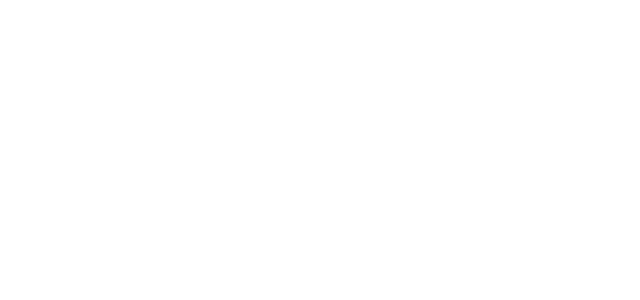
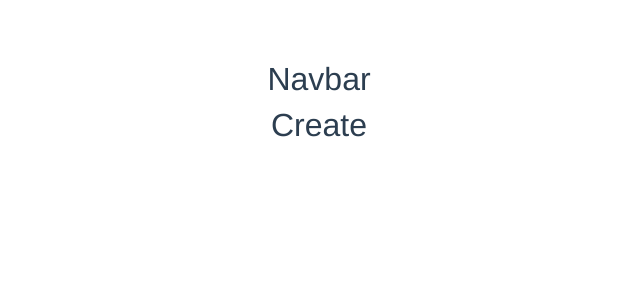
Before and after one commit to apurbadh/Ecommerce-Blockchain, a Vue app: page /create in a window 1280 px wide. Before the commit this address had no page. Shown: the top 300 px of the page, without its empty margins (321-961 px from the left). Built offline with nearby package versions, Linux system fonts and the light colour scheme.

Commit message:
components and pages created

```diff
--- a/src/App.vue
+++ b/src/App.vue
@@ -1,8 +1,9 @@
 <script setup lang="ts">
-
+    import Navbar from "./components/Navbar.vue"
 </script>
 
 <template>
+  <Navbar/>
   <router-view></router-view>
 </template>
 
--- /dev/null
+++ b/src/components/Navbar.vue
@@ -0,0 +1,8 @@
+<script>
+	export default {
+
+	}
+</script>
+<template>
+	<h2>Navbar</h2>
+</template>
--- a/src/main.ts
+++ b/src/main.ts
@@ -4,11 +4,15 @@
 import { createRouter, createWebHistory, Router } from "vue-router"
 import App from './App.vue'
 import Home from "./pages/Home.vue"
+import Create from "./pages/Create.vue"
+import Product from "./pages/Product.vue"
 
 const router: Router = createRouter({
 	history: createWebHistory(),
 	routes: [
-		{ path : "/", name: "Home", component: Home }
+		{ path : "/", name: "Home", component: Home },
+		{ path : "/create", name : "Create", component : Create},
+		{ path : "/product/:id", name : "Product", component : Product}
 	]
 
 })
--- /dev/null
+++ b/src/pages/Create.vue
@@ -0,0 +1,8 @@
+<script>
+	export default {
+
+	}
+</script>
+<template>
+	<h2>Create</h2>
+</template>
--- /dev/null
+++ b/src/pages/Product.vue
@@ -0,0 +1,8 @@
+<script>
+	export default {
+
+	}
+</script>
+<template>
+	<h2>Product</h2>
+</template>
```
